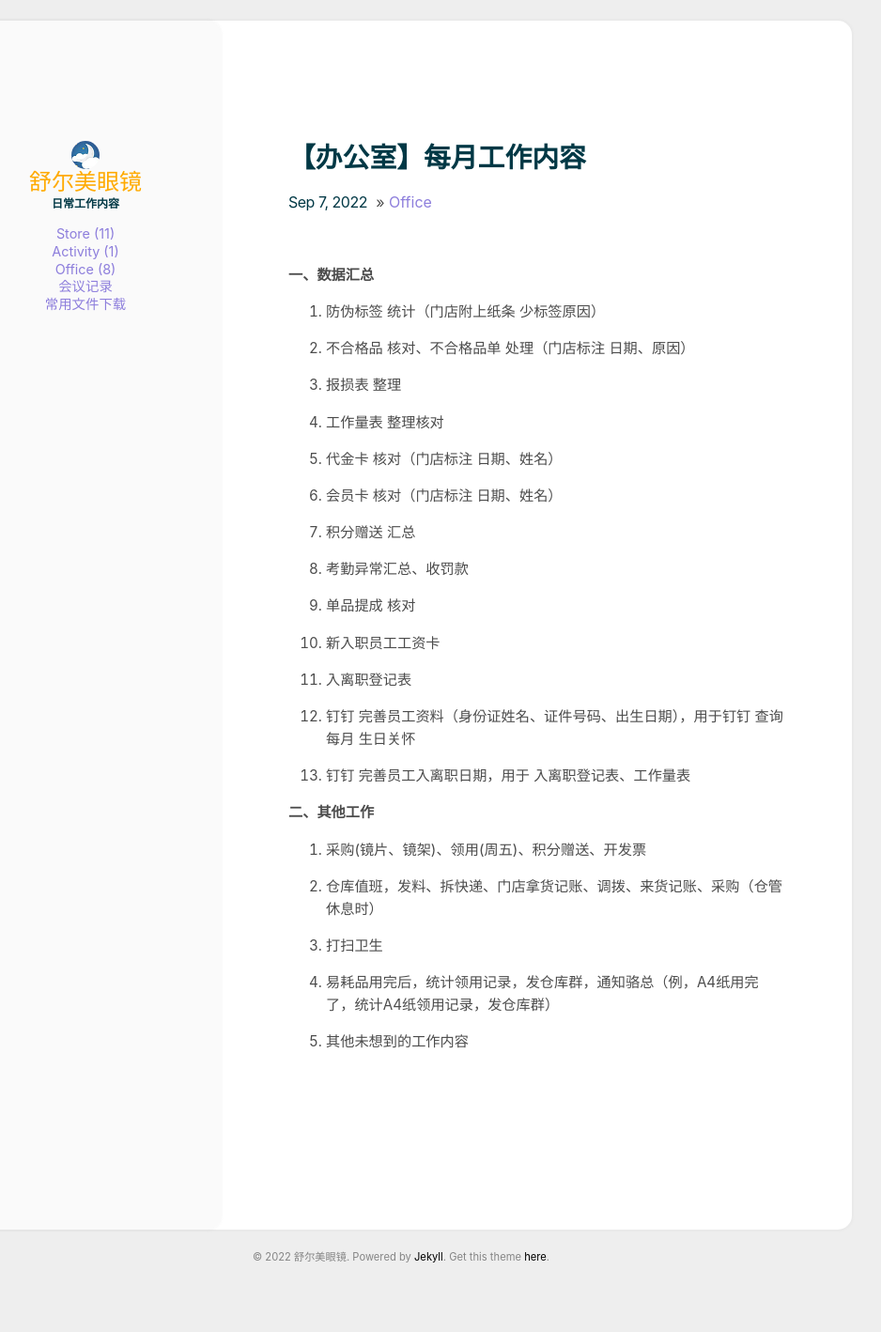
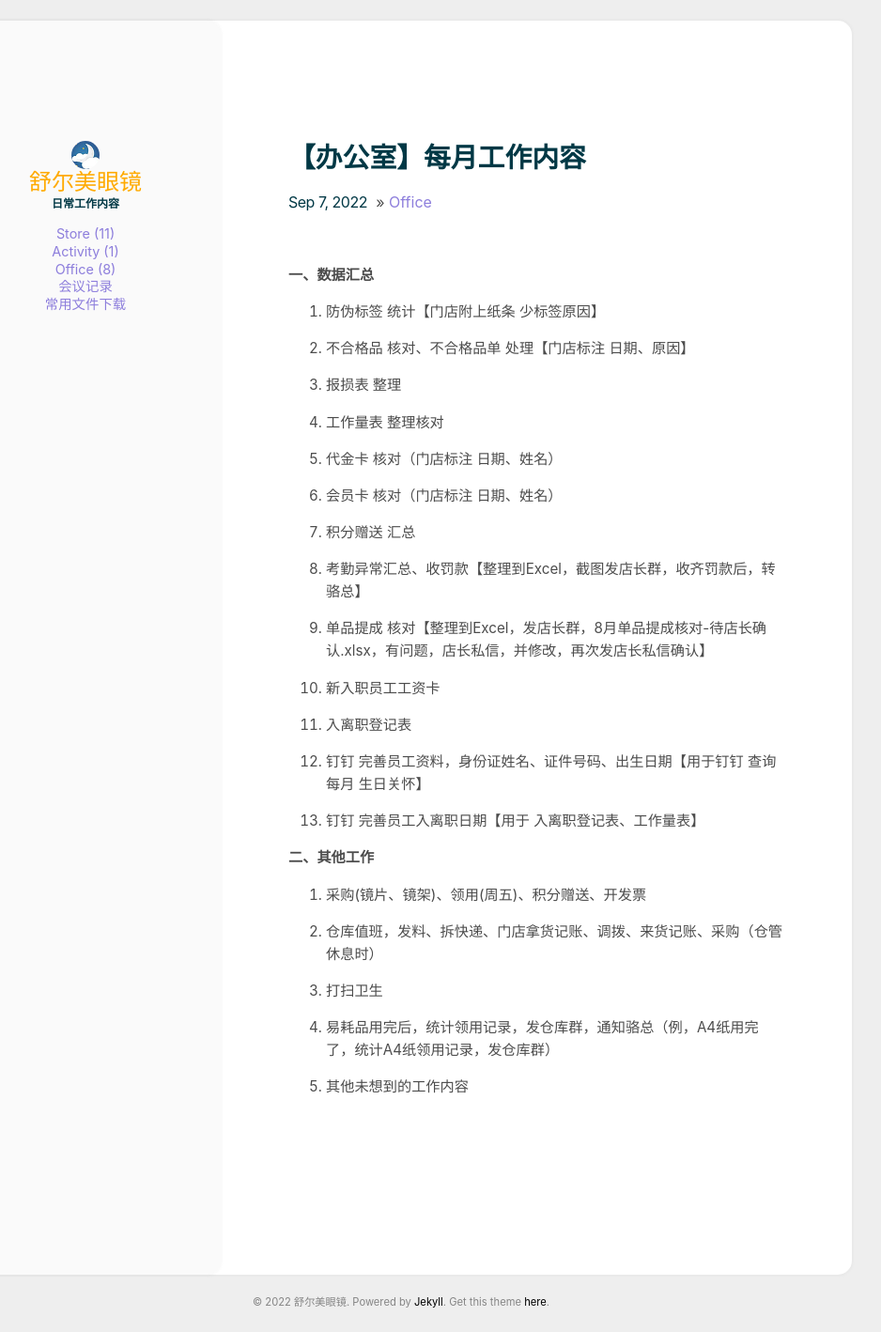
Before and after one commit to cuihuanhuan/cuihuanhuan.github.io, a Jekyll site: the page built from _posts/2022-09-07-【办公室】每月工作内容.md, in a window 1280 px wide. Shown: the whole page at 94% size, without its empty margins (213-1151 px from the left). Built offline with Jekyll 4.4.1, drawn with Linux system fonts in a browser that asks for light colours; before the commit the page ends 1370 px from its top, so only the background shows below that.

Commit message:
Update 2022-09-07-【办公室】每月工作内容.md

```diff
--- a/_posts/2022-09-07-【办公室】每月工作内容.md
+++ b/_posts/2022-09-07-【办公室】每月工作内容.md
@@ -7,9 +7,9 @@ category: Office
 
 **一、数据汇总**
 
-1. 防伪标签 统计（门店附上纸条 少标签原因）
+1. 防伪标签 统计【门店附上纸条 少标签原因】
 
-2. 不合格品 核对、不合格品单 处理（门店标注 日期、原因）
+2. 不合格品 核对、不合格品单 处理【门店标注 日期、原因】
 
 3. 报损表 整理
 
@@ -21,17 +21,17 @@ category: Office
 
 7. 积分赠送 汇总
 
-8. 考勤异常汇总、收罚款
+8. 考勤异常汇总、收罚款【整理到Excel，截图发店长群，收齐罚款后，转骆总】
 
-9. 单品提成 核对
+9. 单品提成 核对【整理到Excel，发店长群，8月单品提成核对-待店长确认.xlsx，有问题，店长私信，并修改，再次发店长私信确认】
 
 10. 新入职员工工资卡
 
 11. 入离职登记表
 
-12. 钉钉 完善员工资料（身份证姓名、证件号码、出生日期），用于钉钉 查询每月 生日关怀
+12. 钉钉 完善员工资料，身份证姓名、证件号码、出生日期【用于钉钉 查询每月 生日关怀】
 
-13. 钉钉 完善员工入离职日期，用于 入离职登记表、工作量表
+13. 钉钉 完善员工入离职日期【用于 入离职登记表、工作量表】
 
 
 
```
